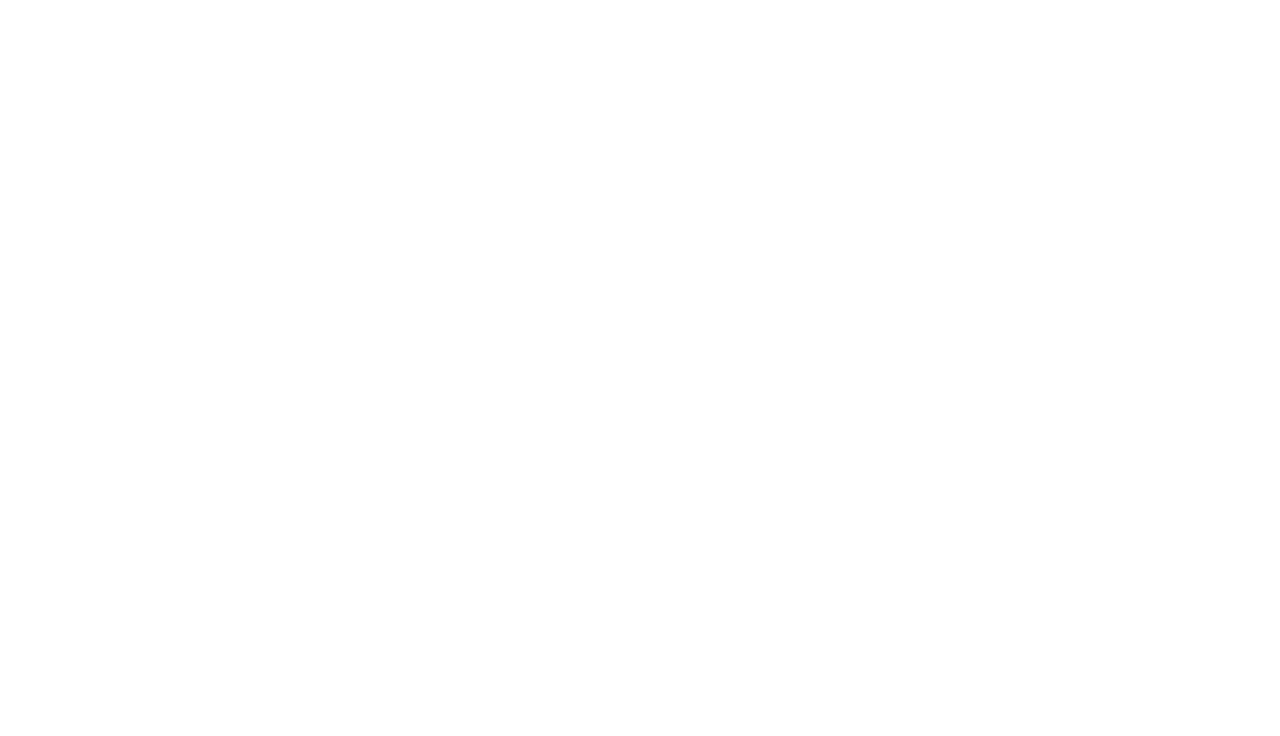
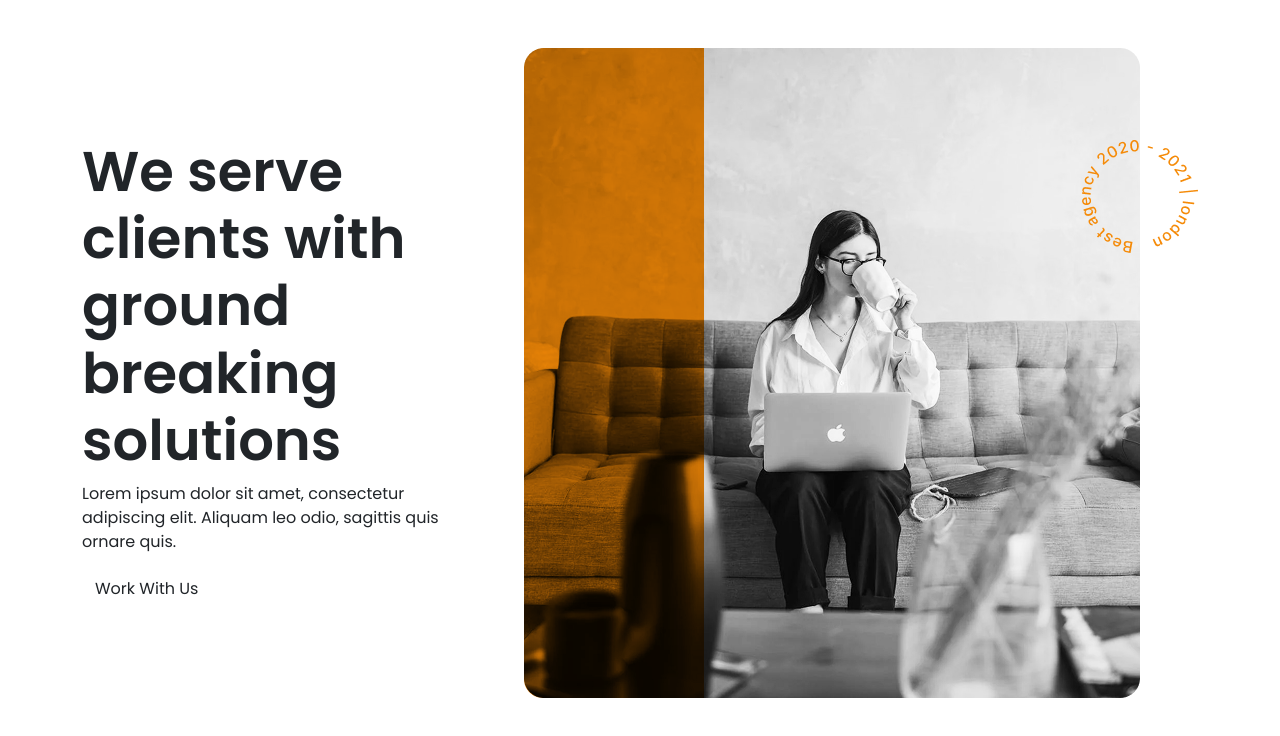
Before and after one commit to Ralpmike/finsweet-A, a plain HTML site: page pages/service.html in a window 1280 px wide. Drawn offline with nearby package versions, Linux system fonts and the light colour scheme.

Commit message:
updated my work and added images

```diff
--- a/pages/service.html
+++ b/pages/service.html
@@ -3,13 +3,27 @@
 <head>
     <meta charset="UTF-8">
     <meta name="viewport" content="width=device-width, initial-scale=1.0">
+    <link rel="preconnect" href="https://fonts.googleapis.com">
+<link rel="preconnect" href="https://fonts.gstatic.com" crossorigin>
+<link href="https://fonts.googleapis.com/css2?family=Poppins:ital,wght@0,100;0,200;0,300;0,400;0,500;0,600;0,700;0,800;0,900;1,100;1,200;1,300;1,400;1,500;1,600;1,700;1,800;1,900&display=swap" rel="stylesheet">
     <link rel="stylesheet" href="/styles/servics.css">
     <link href="https://cdn.jsdelivr.net/npm/bootstrap@5.3.3/dist/css/bootstrap.min.css" rel="stylesheet" integrity="sha384-QWTKZyjpPEjISv5WaRU9OFeRpok6YctnYmDr5pNlyT2bRjXh0JMhjY6hW+ALEwIH" crossorigin="anonymous">
     <title> Services </title>
 </head>
 <body>
-    <div class="container">
-
+    <div class="container-xxl">
+        <div class="container">
+            <div class="row d-flex my-5 align-items-center gap-4">
+              <div class="col text-start">
+                <h2 class="fw-semibold display-4">We serve clients with ground breaking solutions</h2>
+                <p>Lorem ipsum dolor sit amet, consectetur adipiscing elit. Aliquam leo odio, sagittis quis ornare quis.</p>
+                <button class="btn ">Work With Us</button>
+              </div>
+              <div class="col">
+                <img src="/images/Header Image.png" alt="">
+              </div>
+            </div>
+          </div>
     </div>
 
 
--- a/styles/servics.css
+++ b/styles/servics.css
@@ -0,0 +1,3 @@
+*{
+    font-family: "Poppins", sans-serif;
+}
```
Also changed, not shown: images/Featue 4 Image.png (added), images/Feature 1 Image.png (added), images/Feature 2 image.png (added), images/Header Image.png (added), images/Image (4).png (added), images/Image (5).png (added).
